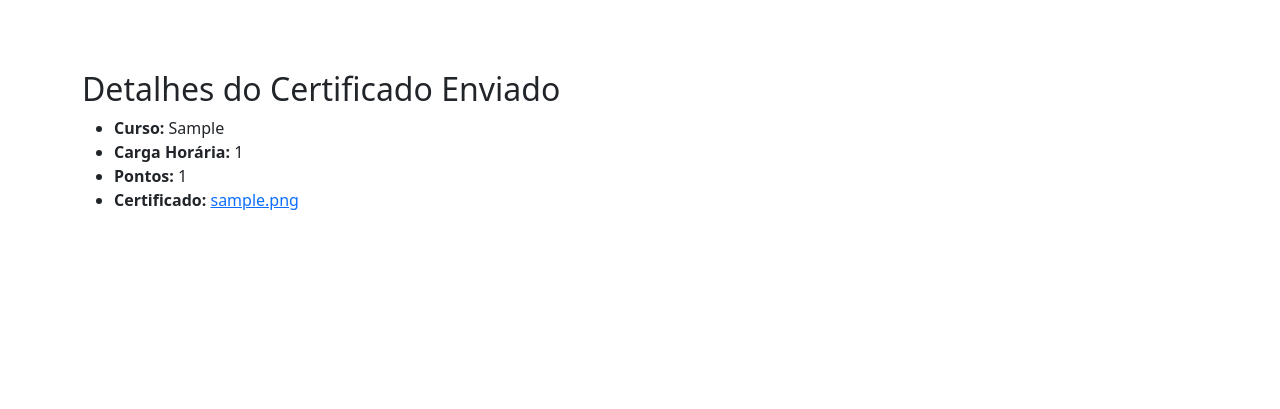
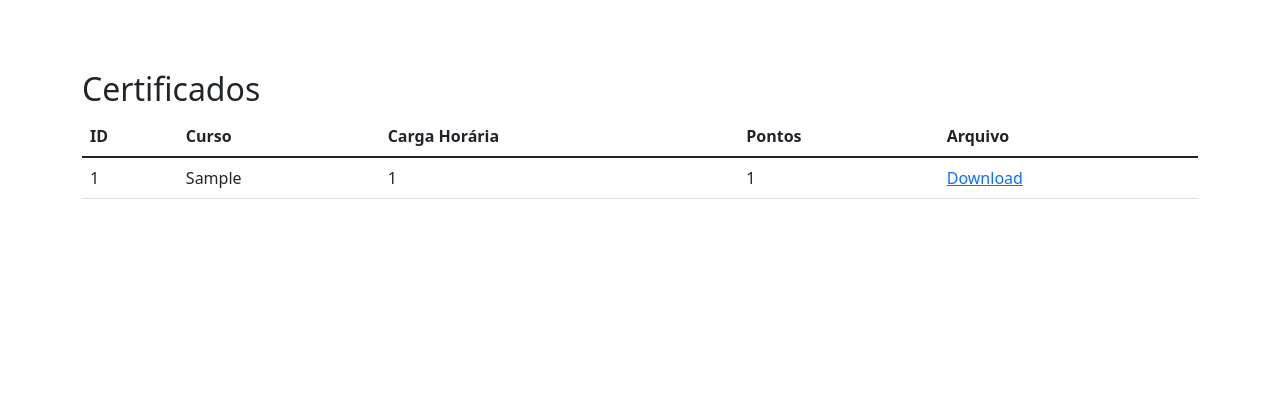
Before and after one commit to TN-Junior/certified-points, a Flask app: template templates/certificados.html in a window 1280 px wide. Shown: the part 80-489 px from the top of the page. Run offline with Flask 3, Linux system fonts and the light colour scheme; the template is opened without the code that fills it: values that come from a table or form of the project are taken from there, others are empty; tables that the repository leaves empty hold one stand-in row (values such as "Sample post"); some libraries are stand-ins or nearby versions.

Commit message:
Update certificados.html

```diff
--- a/templates/certificados.html
+++ b/templates/certificados.html
@@ -1,13 +1,29 @@
 {% extends "base.html" %}
 
-{% block title %}Certificado Enviado - CertiFlow{% endblock %}
+{% block title %}Certificados - CertiFlow{% endblock %}
 
 {% block content %}
-<h2>Detalhes do Certificado Enviado</h2>
-<ul>
-    <li><strong>Curso:</strong> {{ certificado.curso }}</li>
-    <li><strong>Carga Horária:</strong> {{ certificado.carga_horaria }}</li>
-    <li><strong>Pontos:</strong> {{ certificado.pontos }}</li>
-    <li><strong>Certificado:</strong> <a href="{{ url_for('uploaded_file', filename=certificado.filename) }}">{{ certificado.filename }}</a></li>
-</ul>
+<h2>Certificados</h2>
+<table class="table">
+    <thead>
+        <tr>
+            <th>ID</th>
+            <th>Curso</th>
+            <th>Carga Horária</th>
+            <th>Pontos</th>
+            <th>Arquivo</th>
+        </tr>
+    </thead>
+    <tbody>
+        {% for certificado in certificados %}
+        <tr>
+            <td>{{ certificado.id }}</td>
+            <td>{{ certificado.curso }}</td>
+            <td>{{ certificado.carga_horaria }}</td>
+            <td>{{ certificado.pontos }}</td>
+            <td><a href="{{ url_for('uploaded_file', filename=certificado.filename) }}" target="_blank">Download</a></td>
+        </tr>
+        {% endfor %}
+    </tbody>
+</table>
 {% endblock %}
```
